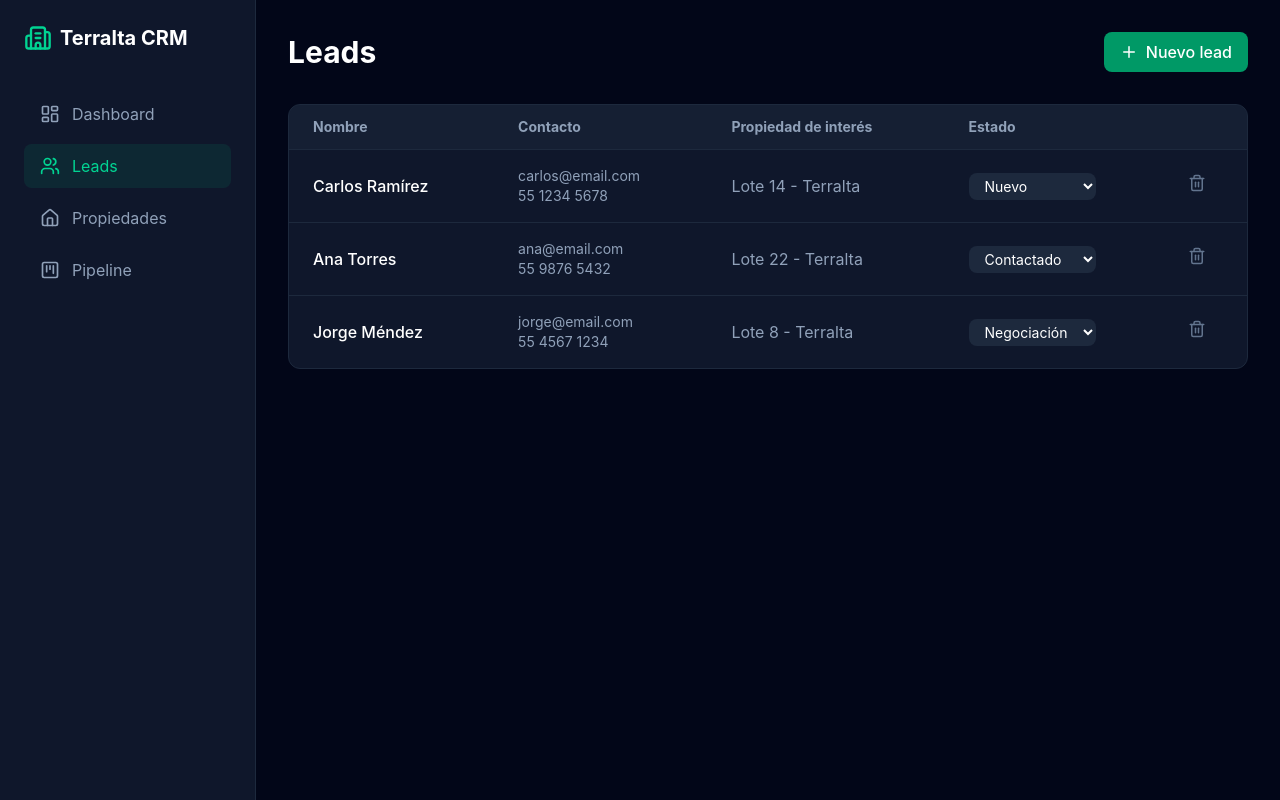
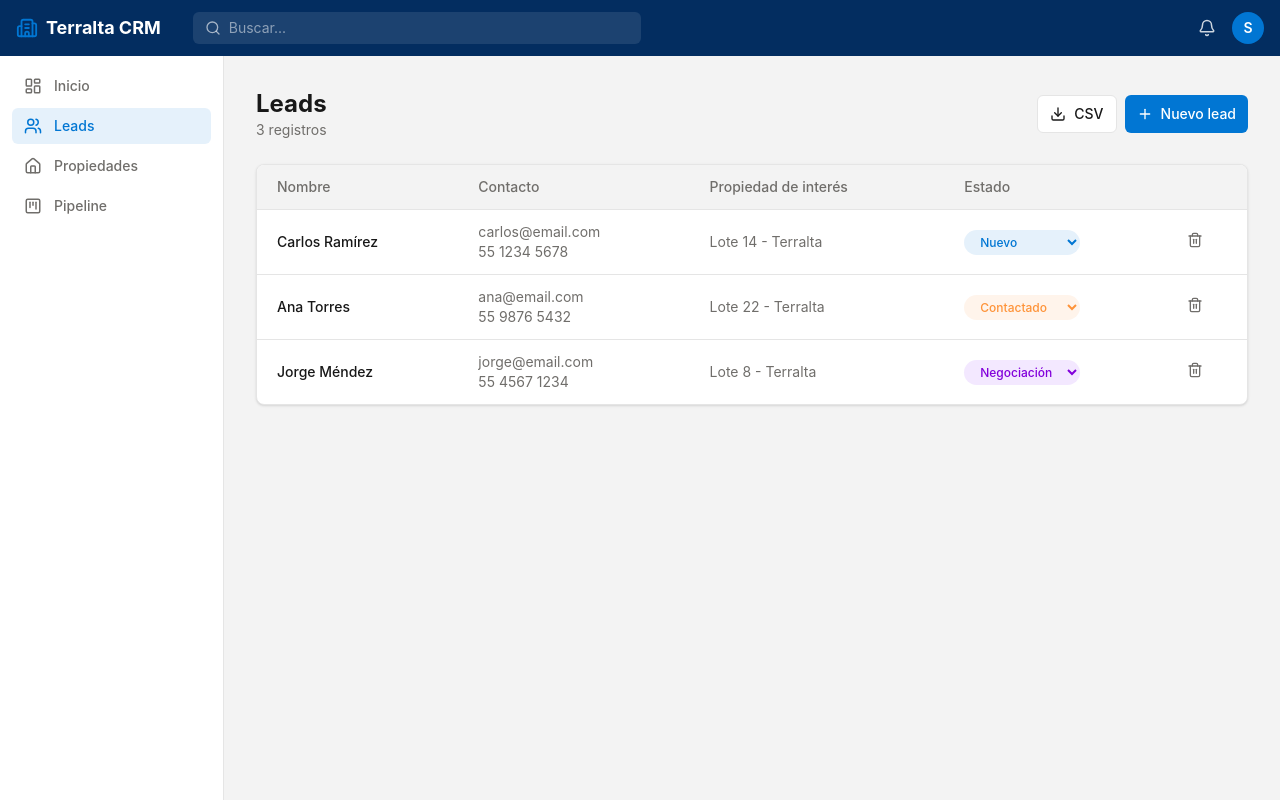
Before and after one commit to salasmo/CRM_React, a React (Vite) app: page /leads in a window 1280 px wide. Built offline with nearby package versions, Linux system fonts and the light colour scheme.

Commit message:
Rediseño estilo Salesforce + responsive + CSV

```diff
--- a/src/components/Layout.jsx
+++ b/src/components/Layout.jsx
@@ -1,40 +1,78 @@
+import { useState } from 'react'
 import { NavLink, Outlet } from 'react-router-dom'
-import { LayoutDashboard, Users, Home, KanbanSquare, Building2 } from 'lucide-react'
+import { LayoutDashboard, Users, Home, KanbanSquare, Building2, Menu, X, Search, Bell } from 'lucide-react'
 
 const navItems = [
-  { to: '/', label: 'Dashboard', icon: LayoutDashboard, end: true },
+  { to: '/', label: 'Inicio', icon: LayoutDashboard, end: true },
   { to: '/leads', label: 'Leads', icon: Users },
   { to: '/propiedades', label: 'Propiedades', icon: Home },
   { to: '/pipeline', label: 'Pipeline', icon: KanbanSquare },
 ]
 
-export default function Layout() {
+function SidebarLinks({ onClick }) {
   return (
-    <div className="flex min-h-screen bg-slate-950 text-white">
-      <aside className="w-64 bg-slate-900 border-r border-slate-800 p-6 flex flex-col gap-2">
-        <div className="flex items-center gap-2 mb-8">
-          <Building2 className="text-emerald-400" size={28} />
-          <span className="text-xl font-bold">Terralta CRM</span>
-        </div>
+    <>
       {navItems.map(({ to, label, icon: Icon, end }) => (
         <NavLink
           key={to}
           to={to}
           end={end}
+          onClick={onClick}
           className={({ isActive }) =>
-              `flex items-center gap-3 px-4 py-2.5 rounded-lg transition ${
-                isActive ? 'bg-emerald-500/10 text-emerald-400' : 'text-slate-400 hover:bg-slate-800 hover:text-white'
+            `flex items-center gap-3 px-3 py-2 rounded-md text-sm font-medium transition ${
+              isActive ? 'bg-sf-blue/10 text-sf-blue' : 'text-sf-text-muted hover:bg-sf-bg hover:text-sf-text'
             }`
           }
         >
-            <Icon size={20} />
+          <Icon size={18} />
           {label}
         </NavLink>
       ))}
+    </>
+  )
+}
+
+export default function Layout() {
+  const [menuOpen, setMenuOpen] = useState(false)
+
+  return (
+    <div className="min-h-screen bg-sf-bg text-sf-text">
+      <header className="bg-sf-navy text-white h-14 flex items-center px-4 gap-4 sticky top-0 z-30">
+        <button onClick={() => setMenuOpen(!menuOpen)} className="lg:hidden">
+          {menuOpen ? <X size={22} /> : <Menu size={22} />}
+        </button>
+        <div className="flex items-center gap-2 font-bold text-lg whitespace-nowrap">
+          <Building2 className="text-sf-blue" size={22} />
+          Terralta CRM
+        </div>
+        <div className="hidden md:flex items-center gap-2 bg-white/10 rounded-md px-3 py-1.5 flex-1 max-w-md ml-4">
+          <Search size={16} className="text-white/60" />
+          <input placeholder="Buscar..." className="bg-transparent outline-none text-sm placeholder-white/50 flex-1 text-white" />
+        </div>
+        <div className="ml-auto flex items-center gap-4">
+          <Bell size={18} className="text-white/80" />
+          <div className="w-8 h-8 rounded-full bg-sf-blue flex items-center justify-center text-sm font-semibold">S</div>
+        </div>
+      </header>
+
+      <div className="flex">
+        <aside className="hidden lg:flex w-56 flex-col gap-1 bg-white border-r border-sf-border p-3 sticky top-14 h-[calc(100vh-56px)]">
+          <SidebarLinks onClick={() => {}} />
         </aside>
-      <main className="flex-1 p-8 overflow-y-auto">
+
+        {menuOpen && (
+          <>
+            <div className="fixed inset-0 bg-black/40 z-20 lg:hidden" onClick={() => setMenuOpen(false)} />
+            <aside className="fixed top-14 left-0 bottom-0 w-64 bg-white border-r border-sf-border p-3 z-30 lg:hidden">
+              <SidebarLinks onClick={() => setMenuOpen(false)} />
+            </aside>
+          </>
+        )}
+
+        <main className="flex-1 p-4 md:p-8 min-w-0">
           <Outlet />
         </main>
       </div>
+    </div>
   )
 }
--- a/src/index.css
+++ b/src/index.css
@@ -1 +1,17 @@
 @import "tailwindcss";
+
+@theme {
+  --color-sf-blue: #0176D3;
+  --color-sf-navy: #032D60;
+  --color-sf-bg: #F3F3F3;
+  --color-sf-border: #E5E5E5;
+  --color-sf-text: #181818;
+  --color-sf-text-muted: #706E6B;
+  --color-sf-success: #04844B;
+  --color-sf-warning: #FE9339;
+  --color-sf-danger: #C23934;
+}
+
+body {
+  font-family: -apple-system, BlinkMacSystemFont, 'Segoe UI', Roboto, sans-serif;
+}
--- a/src/pages/Dashboard.jsx
+++ b/src/pages/Dashboard.jsx
@@ -2,11 +2,11 @@ import { Users, Home, DollarSign, TrendingUp } from 'lucide-react'
 
 function StatCard({ icon: Icon, label, value, color }) {
   return (
-    <div className="bg-slate-900 border border-slate-800 rounded-xl p-6">
-      <div className={`w-10 h-10 rounded-lg flex items-center justify-center mb-4 ${color}`}>
-        <Icon size={20} className="text-white" />
+    <div className="bg-white border border-sf-border rounded-lg p-5 shadow-sm">
+      <div className={`w-9 h-9 rounded-md flex items-center justify-center mb-3 ${color}`}>
+        <Icon size={18} className="text-white" />
       </div>
-      <p className="text-slate-400 text-sm">{label}</p>
+      <p className="text-sf-text-muted text-sm">{label}</p>
       <p className="text-2xl font-bold mt-1">{value}</p>
     </div>
   )
@@ -19,24 +19,28 @@ export default function Dashboard({ leads, properties }) {
 
   return (
     <div>
-      <h1 className="text-3xl font-bold mb-8">Dashboard</h1>
-      <div className="grid grid-cols-1 md:grid-cols-4 gap-4 mb-8">
-        <StatCard icon={Users} label="Leads totales" value={leads.length} color="bg-blue-600" />
-        <StatCard icon={Home} label="Propiedades disponibles" value={disponibles} color="bg-emerald-600" />
-        <StatCard icon={TrendingUp} label="En negociación" value={enNegociacion} color="bg-amber-600" />
-        <StatCard icon={DollarSign} label="Valor de inventario" value={`$${valorTotal.toLocaleString('es-MX')}`} color="bg-violet-600" />
+      <h1 className="text-2xl font-bold mb-1">Inicio</h1>
+      <p className="text-sf-text-muted mb-6 text-sm">Resumen de tu actividad comercial</p>
+
+      <div className="grid grid-cols-2 lg:grid-cols-4 gap-4 mb-6">
+        <StatCard icon={Users} label="Leads totales" value={leads.length} color="bg-sf-blue" />
+        <StatCard icon={Home} label="Propiedades disponibles" value={disponibles} color="bg-sf-success" />
+        <StatCard icon={TrendingUp} label="En negociación" value={enNegociacion} color="bg-sf-warning" />
+        <StatCard icon={DollarSign} label="Valor de inventario" value={`$${valorTotal.toLocaleString('es-MX')}`} color="bg-sf-navy" />
       </div>
 
-      <div className="bg-slate-900 border border-slate-800 rounded-xl p-6">
-        <h2 className="text-lg font-semibold mb-4">Leads recientes</h2>
-        <div className="space-y-3">
+      <div className="bg-white border border-sf-border rounded-lg shadow-sm">
+        <div className="px-5 py-4 border-b border-sf-border">
+          <h2 className="font-semibold text-sm">Leads recientes</h2>
+        </div>
+        <div className="divide-y divide-sf-border">
           {leads.slice(0, 5).map(lead => (
-            <div key={lead.id} className="flex items-center justify-between py-2 border-b border-slate-800 last:border-0">
-              <div>
-                <p className="font-medium">{lead.nombre}</p>
-                <p className="text-sm text-slate-400">{lead.propiedadInteres}</p>
+            <div key={lead.id} className="flex items-center justify-between px-5 py-3">
+              <div className="min-w-0">
+                <p className="font-medium text-sm truncate">{lead.nombre}</p>
+                <p className="text-xs text-sf-text-muted truncate">{lead.propiedadInteres}</p>
               </div>
-              <span className="text-xs px-3 py-1 rounded-full bg-slate-800 text-slate-300">{lead.estado}</span>
+              <span className="text-xs px-2.5 py-1 rounded-full bg-sf-bg text-sf-text-muted whitespace-nowrap ml-3">{lead.estado}</span>
             </div>
           ))}
         </div>
--- a/src/pages/Leads.jsx
+++ b/src/pages/Leads.jsx
@@ -1,7 +1,14 @@
 import { useState } from 'react'
-import { Plus, Trash2 } from 'lucide-react'
+import { Plus, Trash2, Download } from 'lucide-react'
+import { downloadCSV } from '../utils/csv'
 
 const estados = ['Nuevo', 'Contactado', 'Negociación', 'Cerrado']
+const estadoColors = {
+  Nuevo: 'bg-sf-blue/10 text-sf-blue',
+  Contactado: 'bg-sf-warning/10 text-sf-warning',
+  'Negociación': 'bg-purple-100 text-purple-700',
+  Cerrado: 'bg-sf-success/10 text-sf-success',
+}
 
 export default function Leads({ leads, setLeads, properties }) {
   const [showForm, setShowForm] = useState(false)
@@ -25,56 +32,61 @@ export default function Leads({ leads, setLeads, properties }) {
 
   return (
     <div>
-      <div className="flex items-center justify-between mb-8">
-        <h1 className="text-3xl font-bold">Leads</h1>
-        <button
-          onClick={() => setShowForm(!showForm)}
-          className="flex items-center gap-2 bg-emerald-600 hover:bg-emerald-500 px-4 py-2 rounded-lg font-medium transition"
-        >
-          <Plus size={18} /> Nuevo lead
-        </button>
+      <div className="flex flex-wrap items-center justify-between gap-3 mb-6">
+        <div>
+          <h1 className="text-2xl font-bold">Leads</h1>
+          <p className="text-sf-text-muted text-sm">{leads.length} registros</p>
+        </div>
+        <div className="flex gap-2">
+          <button onClick={() => downloadCSV(leads, 'leads.csv')} className="flex items-center gap-2 border border-sf-border bg-white hover:bg-sf-bg px-3 py-2 rounded-md text-sm font-medium transition">
+            <Download size={16} /> CSV
+          </button>
+          <button onClick={() => setShowForm(!showForm)} className="flex items-center gap-2 bg-sf-blue hover:bg-sf-navy text-white px-3 py-2 rounded-md text-sm font-medium transition">
+            <Plus size={16} /> Nuevo lead
+          </button>
+        </div>
       </div>
 
       {showForm && (
-        <form onSubmit={handleSubmit} className="bg-slate-900 border border-slate-800 rounded-xl p-6 mb-6 grid grid-cols-2 gap-4">
-          <input placeholder="Nombre" value={form.nombre} onChange={e => setForm({ ...form, nombre: e.target.value })} className="bg-slate-800 rounded-lg px-4 py-2 outline-none focus:ring-2 focus:ring-emerald-500" />
-          <input placeholder="Email" value={form.email} onChange={e => setForm({ ...form, email: e.target.value })} className="bg-slate-800 rounded-lg px-4 py-2 outline-none focus:ring-2 focus:ring-emerald-500" />
-          <input placeholder="Teléfono" value={form.telefono} onChange={e => setForm({ ...form, telefono: e.target.value })} className="bg-slate-800 rounded-lg px-4 py-2 outline-none focus:ring-2 focus:ring-emerald-500" />
-          <select value={form.propiedadInteres} onChange={e => setForm({ ...form, propiedadInteres: e.target.value })} className="bg-slate-800 rounded-lg px-4 py-2 outline-none focus:ring-2 focus:ring-emerald-500">
+        <form onSubmit={handleSubmit} className="bg-white border border-sf-border rounded-lg p-5 mb-6 grid grid-cols-1 sm:grid-cols-2 gap-4 shadow-sm">
+          <input placeholder="Nombre" value={form.nombre} onChange={e => setForm({ ...form, nombre: e.target.value })} className="border border-sf-border rounded-md px-3 py-2 text-sm outline-none focus:ring-2 focus:ring-sf-blue" />
+          <input placeholder="Email" value={form.email} onChange={e => setForm({ ...form, email: e.target.value })} className="border border-sf-border rounded-md px-3 py-2 text-sm outline-none focus:ring-2 focus:ring-sf-blue" />
+          <input placeholder="Teléfono" value={form.telefono} onChange={e => setForm({ ...form, telefono: e.target.value })} className="border border-sf-border rounded-md px-3 py-2 text-sm outline-none focus:ring-2 focus:ring-sf-blue" />
+          <select value={form.propiedadInteres} onChange={e => setForm({ ...form, propiedadInteres: e.target.value })} className="border border-sf-border rounded-md px-3 py-2 text-sm outline-none focus:ring-2 focus:ring-sf-blue">
             <option value="">Propiedad de interés</option>
             {properties.map(p => <option key={p.id} value={p.nombre}>{p.nombre}</option>)}
           </select>
-          <button type="submit" className="col-span-2 bg-emerald-600 hover:bg-emerald-500 rounded-lg py-2 font-medium transition">
+          <button type="submit" className="sm:col-span-2 bg-sf-blue hover:bg-sf-navy text-white rounded-md py-2 text-sm font-medium transition">
             Guardar lead
           </button>
         </form>
       )}
 
-      <div className="bg-slate-900 border border-slate-800 rounded-xl overflow-hidden">
-        <table className="w-full text-left">
-          <thead className="bg-slate-800/50 text-slate-400 text-sm">
+      <div className="hidden md:block bg-white border border-sf-border rounded-lg overflow-hidden shadow-sm">
+        <table className="w-full text-left text-sm">
+          <thead className="bg-sf-bg text-sf-text-muted">
             <tr>
-              <th className="px-6 py-3">Nombre</th>
-              <th className="px-6 py-3">Contacto</th>
-              <th className="px-6 py-3">Propiedad de interés</th>
-              <th className="px-6 py-3">Estado</th>
-              <th className="px-6 py-3"></th>
+              <th className="px-5 py-3 font-medium">Nombre</th>
+              <th className="px-5 py-3 font-medium">Contacto</th>
+              <th className="px-5 py-3 font-medium">Propiedad de interés</th>
+              <th className="px-5 py-3 font-medium">Estado</th>
+              <th className="px-5 py-3"></th>
             </tr>
           </thead>
           <tbody>
             {leads.map(lead => (
-              <tr key={lead.id} className="border-t border-slate-800">
-                <td className="px-6 py-4 font-medium">{lead.nombre}</td>
-                <td className="px-6 py-4 text-slate-400 text-sm">{lead.email}<br />{lead.telefono}</td>
-                <td className="px-6 py-4 text-slate-400">{lead.propiedadInteres}</td>
-                <td className="px-6 py-4">
-                  <select value={lead.estado} onChange={e => handleEstadoChange(lead.id, e.target.value)} className="bg-slate-800 rounded-lg px-3 py-1 text-sm outline-none">
+              <tr key={lead.id} className="border-t border-sf-border hover:bg-sf-bg/50">
+                <td className="px-5 py-3 font-medium">{lead.nombre}</td>
+                <td className="px-5 py-3 text-sf-text-muted">{lead.email}<br />{lead.telefono}</td>
+                <td className="px-5 py-3 text-sf-text-muted">{lead.propiedadInteres}</td>
+                <td className="px-5 py-3">
+                  <select value={lead.estado} onChange={e => handleEstadoChange(lead.id, e.target.value)} className={`rounded-full px-3 py-1 text-xs font-medium outline-none border-0 ${estadoColors[lead.estado]}`}>
                     {estados.map(estado => <option key={estado} value={estado}>{estado}</option>)}
                   </select>
                 </td>
-                <td className="px-6 py-4">
-                  <button onClick={() => handleDelete(lead.id)} className="text-slate-500 hover:text-red-400 transition">
-                    <Trash2 size={18} />
+                <td className="px-5 py-3">
+                  <button onClick={() => handleDelete(lead.id)} className="text-sf-text-muted hover:text-sf-danger transition">
+                    <Trash2 size={16} />
                   </button>
                 </td>
               </tr>
@@ -82,6 +94,25 @@ export default function Leads({ leads, setLeads, properties }) {
           </tbody>
         </table>
       </div>
+
+      <div className="md:hidden space-y-3">
+        {leads.map(lead => (
+          <div key={lead.id} className="bg-white border border-sf-border rounded-lg p-4 shadow-sm">
+            <div className="flex items-start justify-between mb-2">
+              <p className="font-medium">{lead.nombre}</p>
+              <button onClick={() => handleDelete(lead.id)} className="text-sf-text-muted hover:text-sf-danger">
+                <Trash2 size={16} />
+              </button>
+            </div>
+            <p className="text-sm text-sf-text-muted">{lead.email}</p>
+            <p className="text-sm text-sf-text-muted mb-3">{lead.telefono}</p>
+            <p className="text-xs text-sf-text-muted mb-2">{lead.propiedadInteres}</p>
+            <select value={lead.estado} onChange={e => handleEstadoChange(lead.id, e.target.value)} className={`rounded-full px-3 py-1 text-xs font-medium outline-none border-0 ${estadoColors[lead.estado]}`}>
+              {estados.map(estado => <option key={estado} value={estado}>{estado}</option>)}
+            </select>
+          </div>
+        ))}
+      </div>
     </div>
   )
 }
--- a/src/pages/Properties.jsx
+++ b/src/pages/Properties.jsx
@@ -1,10 +1,11 @@
 import { useState } from 'react'
-import { Plus, MapPin, Trash2 } from 'lucide-react'
+import { Plus, MapPin, Trash2, Download } from 'lucide-react'
+import { downloadCSV } from '../utils/csv'
 
 const estadoColors = {
-  Disponible: 'bg-emerald-500/10 text-emerald-400',
-  Apartado: 'bg-amber-500/10 text-amber-400',
-  Vendido: 'bg-red-500/10 text-red-400',
+  Disponible: 'bg-sf-success/10 text-sf-success',
+  Apartado: 'bg-sf-warning/10 text-sf-warning',
+  Vendido: 'bg-sf-danger/10 text-sf-danger',
 }
 
 export default function Properties({ properties, setProperties }) {
@@ -25,44 +26,52 @@ export default function Properties({ properties, setProperties }) {
 
   return (
     <div>
-      <div className="flex items-center justify-between mb-8">
-        <h1 className="text-3xl font-bold">Propiedades</h1>
-        <button onClick={() => setShowForm(!showForm)} className="flex items-center gap-2 bg-emerald-600 hover:bg-emerald-500 px-4 py-2 rounded-lg font-medium transition">
-          <Plus size={18} /> Nueva propiedad
-        </button>
+      <div className="flex flex-wrap items-center justify-between gap-3 mb-6">
+        <div>
+          <h1 className="text-2xl font-bold">Propiedades</h1>
+          <p className="text-sf-text-muted text-sm">{properties.length} registros</p>
+        </div>
+        <div className="flex gap-2">
+          <button onClick={() => downloadCSV(properties, 'propiedades.csv')} className="flex items-center gap-2 border border-sf-border bg-white hover:bg-sf-bg px-3 py-2 rounded-md text-sm font-medium transition">
+            <Download size={16} /> CSV
+          </button>
+          <button onClick={() => setShowForm(!showForm)} className="flex items-center gap-2 bg-sf-blue hover:bg-sf-navy text-white px-3 py-2 rounded-md text-sm font-medium transition">
+            <Plus size={16} /> Nueva propiedad
+          </button>
+        </div>
       </div>
 
       {showForm && (
-        <form onSubmit={handleSubmit} className="bg-slate-900 border border-slate-800 rounded-xl p-6 mb-6 grid grid-cols-2 gap-4">
-          <input placeholder="Nombre / Lote" value={form.nombre} onChange={e => setForm({ ...form, nombre: e.target.value })} className="bg-slate-800 rounded-lg px-4 py-2 outline-none focus:ring-2 focus:ring-emerald-500" />
-          <input placeholder="Ubicación" value={form.ubicacion} onChange={e => setForm({ ...form, ubicacion: e.target.value })} className="bg-slate-800 rounded-lg px-4 py-2 outline-none focus:ring-2 focus:ring-emerald-500" />
-          <input type="number" placeholder="Precio" value={form.precio} onChange={e => setForm({ ...form, precio: e.target.value })} className="bg-slate-800 rounded-lg px-4 py-2 outline-none focus:ring-2 focus:ring-emerald-500" />
-          <input type="number" placeholder="m²" value={form.m2} onChange={e => setForm({ ...form, m2: e.target.value })} className="bg-slate-800 rounded-lg px-4 py-2 outline-none focus:ring-2 focus:ring-emerald-500" />
-          <select value={form.estado} onChange={e => setForm({ ...form, estado: e.target.value })} className="bg-slate-800 rounded-lg px-4 py-2 outline-none focus:ring-2 focus:ring-emerald-500">
+        <form onSubmit={handleSubmit} className="bg-white border border-sf-border rounded-lg p-5 mb-6 grid grid-cols-1 sm:grid-cols-2 gap-4 shadow-sm">
+          <input placeholder="Nombre / Lote" value={form.nombre} onChange={e => setForm({ ...form, nombre: e.target.value })} className="border border-sf-border rounded-md px-3 py-2 text-sm outline-none focus:ring-2 focus:ring-sf-blue" />
+          <input placeholder="Ubicación" value={form.ubicacion} onChange={e => setForm({ ...form, ubicacion: e.target.value })} className="border border-sf-border rounded-md px-3 py-2 text-sm outline-none focus:ring-2 focus:ring-sf-blue" />
+          <input type="number" placeholder="Precio" value={form.precio} onChange={e => setForm({ ...form, precio: e.target.value })} className="border border-sf-border rounded-md px-3 py-2 text-sm outline-none focus:ring-2 focus:ring-sf-blue" />
+          <input type="number" placeholder="m²" value={form.m2} onChange={e => setForm({ ...form, m2: e.target.value })} className="border border-sf-border rounded-md px-3 py-2 text-sm outline-none focus:ring-2 focus:ring-sf-blue" />
+          <select value={form.estado} onChange={e => setForm({ ...form, estado: e.target.value })} className="border border-sf-border rounded-md px-3 py-2 text-sm outline-none focus:ring-2 focus:ring-sf-blue">
             <option value="Disponible">Disponible</option>
             <option value="Apartado">Apartado</option>
             <option value="Vendido">Vendido</option>
           </select>
-          <button type="submit" className="bg-emerald-600 hover:bg-emerald-500 rounded-lg py-2 font-medium transition">
+          <button type="submit" className="bg-sf-blue hover:bg-sf-navy text-white rounded-md py-2 text-sm font-medium transition">
             Guardar propiedad
           </button>
         </form>
       )}
 
-      <div className="grid grid-cols-1 md:grid-cols-3 gap-4">
+      <div className="grid grid-cols-1 sm:grid-cols-2 lg:grid-cols-3 gap-4">
         {properties.map(p => (
-          <div key={p.id} className="bg-slate-900 border border-slate-800 rounded-xl p-5">
-            <div className="flex items-start justify-between mb-3">
-              <h3 className="font-semibold text-lg">{p.nombre}</h3>
-              <button onClick={() => handleDelete(p.id)} className="text-slate-500 hover:text-red-400 transition">
+          <div key={p.id} className="bg-white border border-sf-border rounded-lg p-5 shadow-sm">
+            <div className="flex items-start justify-between mb-2">
+              <h3 className="font-semibold">{p.nombre}</h3>
+              <button onClick={() => handleDelete(p.id)} className="text-sf-text-muted hover:text-sf-danger transition">
                 <Trash2 size={16} />
               </button>
             </div>
-            <p className="flex items-center gap-1 text-slate-400 text-sm mb-3">
+            <p className="flex items-center gap-1 text-sf-text-muted text-sm mb-3">
               <MapPin size={14} /> {p.ubicacion} · {p.m2} m²
             </p>
-            <p className="text-2xl font-bold text-emerald-400 mb-3">${p.precio.toLocaleString('es-MX')}</p>
-            <span className={`text-xs px-3 py-1 rounded-full ${estadoColors[p.estado]}`}>{p.estado}</span>
+            <p className="text-xl font-bold text-sf-blue mb-3">${p.precio.toLocaleString('es-MX')}</p>
+            <span className={`text-xs px-2.5 py-1 rounded-full font-medium ${estadoColors[p.estado]}`}>{p.estado}</span>
           </div>
         ))}
       </div>
--- /dev/null
+++ b/src/utils/csv.js
@@ -0,0 +1,16 @@
+export function downloadCSV(data, filename) {
+    if (!data.length) return
+    const headers = Object.keys(data[0])
+    const rows = data.map(row =>
+      headers.map(h => `"${String(row[h] ?? '').replace(/"/g, '""')}"`).join(',')
+    )
+    const csv = [headers.join(','), ...rows].join('\n')
+    const blob = new Blob([csv], { type: 'text/csv;charset=utf-8;' })
+    const url = URL.createObjectURL(blob)
+    const link = document.createElement('a')
+    link.href = url
+    link.setAttribute('download', filename)
+    document.body.appendChild(link)
+    link.click()
+    document.body.removeChild(link)
+  }
```
Also changed, not shown: src/pages/Pipeline.jsx (+10 -9 lines). Lines whose indentation alone changed are shown as unchanged.
